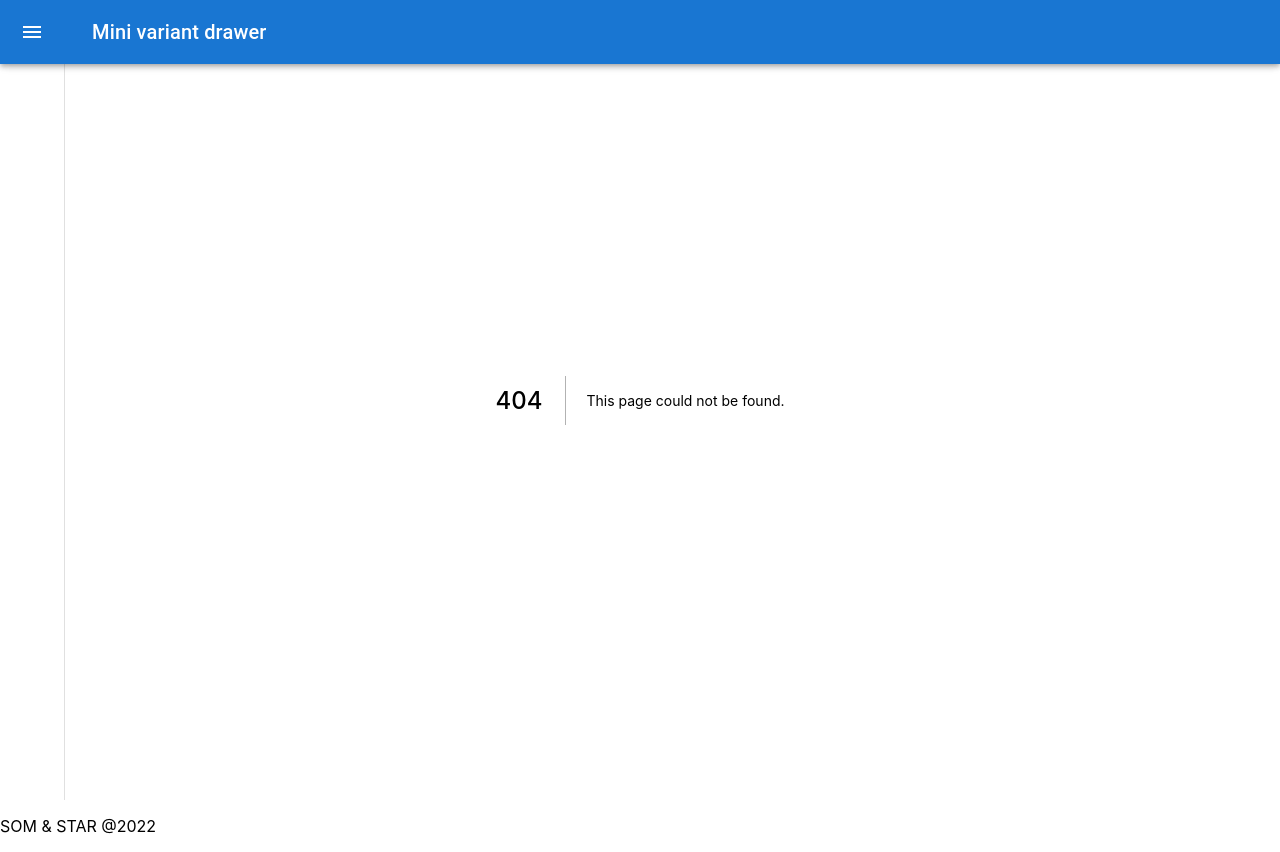
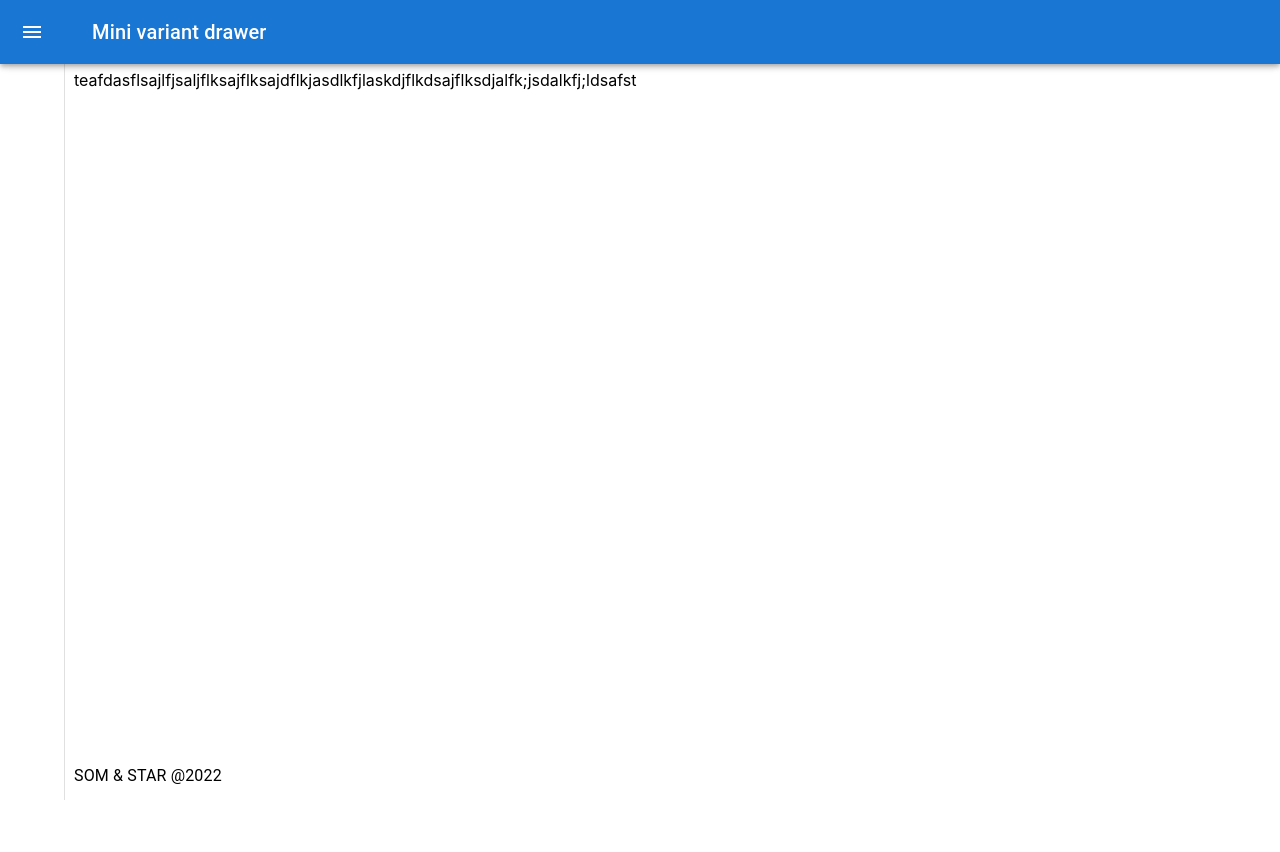
Before and after one commit to somsomy/techbook, a Next.js app: page /dashboard/test in a window 1280 px wide. Before the commit this address had no page. After the commit the page ends 800 px from the top, so only its background shows below. Built offline with nearby package versions, Linux system fonts and the light colour scheme.

Commit message:
edit dashboard, add nav list

```diff
--- /dev/null
+++ b/pages/dashboard/test.tsx
@@ -0,0 +1,8 @@
+const Test = () => {
+  console.log('test');
+  return (
+    <div>teafdasflsajlfjsaljflksajflksajdflkjasdlkfjlaskdjflkdsajflksdjalfk;jsdalkfj;ldsafst</div>
+  );
+};
+
+export default Test;
--- a/src/components/layouts/Footer.tsx
+++ b/src/components/layouts/Footer.tsx
@@ -1,12 +1,43 @@
-const Footer = () => {
+import { closeNavWidth, drawerWidth } from '../../config';
+
+import styled from '@emotion/styled';
+import { Box, Theme, Typography } from '@mui/material';
+import { useTheme } from '@mui/material/styles';
+
+interface FooterProps {
+  theme: Theme;
+  open: boolean;
+}
+
+const FooterBox = styled(Box)(({ theme, open }: FooterProps) => ({
+  display: 'flex',
+  alignItems: 'center',
+  position: 'fixed',
+  paddingLeft: open ? 10 : closeNavWidth + 10,
+  bottom: 0,
+  width: '100%',
+  minHeight: '48px',
+  transition: theme.transitions.create(['width', 'margin'], {
+    easing: theme.transitions.easing.sharp,
+    duration: theme.transitions.duration.leavingScreen
+  }),
+  ...(open && {
+    width: `calc(100% - ${drawerWidth}px)`,
+    marginLeft: drawerWidth,
+    transition: theme.transitions.create(['width', 'margin'], {
+      easing: theme.transitions.easing.easeOut,
+      duration: theme.transitions.duration.enteringScreen
+    })
+  })
+}));
+
+const Footer = ({ open }: any) => {
+  const theme = useTheme();
+
   return (
-    <div>
-      {/*<LimitWidthLayout padding="36px 0">*/}
-      <div>
-        <p>SOM & STAR @2022</p>
-      </div>
-      {/*</LimitWidthLayout>*/}
-    </div>
+    <FooterBox theme={theme} open={open}>
+      <Typography>SOM & STAR @2022</Typography>
+    </FooterBox>
   );
 };
 
--- a/src/components/layouts/Header.tsx
+++ b/src/components/layouts/Header.tsx
@@ -1,6 +1,6 @@
-import { useState } from 'react';
+import { drawerWidth } from '../../config';
 
-import { Box, IconButton, Theme, Toolbar, Typography } from '@mui/material';
+import { IconButton, Theme, Toolbar, Typography } from '@mui/material';
 import { styled, useTheme } from '@mui/material/styles';
 import MenuIcon from '@mui/icons-material/Menu';
 import MuiDrawer from '@mui/material/Drawer';
@@ -10,11 +10,9 @@ import ChevronRightIcon from '@mui/icons-material/ChevronRight';
 
 import Nav from './Nav';
 
-const drawerWidth = 240;
-
-type ThemeProps = {
+interface ThemeProps {
   theme: Theme;
-};
+}
 
 const isNotOpen = (prop: PropertyKey) => prop !== 'open';
 
@@ -82,13 +80,13 @@ const Drawer = styled(MuiDrawer, { shouldForwardProp: (prop) => isNotOpen(prop)
   })
 );
 
-const Header = () => {
+type HeaderProps = {
+  open: boolean;
+  handleDrawerOpen: () => void;
+};
+
+const Header = ({ open, handleDrawerOpen }: HeaderProps) => {
   const theme = useTheme();
-  const [open, setOpen] = useState<boolean>(false);
-
-  const handleDrawerOpen = () => {
-    setOpen(!open);
-  };
 
   return (
     <>
@@ -111,7 +109,6 @@ const Header = () => {
           </Typography>
         </Toolbar>
       </AppBar>
-      <NavContainer sx={{ display: 'flex', position: 'relative' }}>
       <Drawer variant="permanent" open={open}>
         <DrawerHeader>
           <IconButton onClick={handleDrawerOpen}>
@@ -120,12 +117,8 @@ const Header = () => {
         </DrawerHeader>
         <Nav open={open} />
       </Drawer>
-      </NavContainer>
     </>
   );
 };
 
-const NavContainer = styled(Box)({
-  position: 'relative'
-});
 export default Header;
--- a/src/components/layouts/Layout.tsx
+++ b/src/components/layouts/Layout.tsx
@@ -1,9 +1,9 @@
+import { ReactNode, useEffect, useState } from 'react';
+import { useRouter } from 'next/router';
+
+import Main from './Main';
 import Header from './Header';
 import Footer from './Footer';
-import Nav from './Nav';
-import { useRouter } from 'next/router';
-import { ReactNode, useEffect } from 'react';
-import { createContext } from 'react';
 
 const ScrollToTop = () => {
   const router = useRouter();
@@ -13,20 +13,24 @@ const ScrollToTop = () => {
   return null;
 };
 
-// export let HeaderBgContext: any = createContext();
-type Props = {
+interface LayoutProps {
   children: ReactNode;
-};
+}
 
-const Layout = ({ children }: Props) => {
+const Layout = ({ children }: LayoutProps) => {
+  const [open, setOpen] = useState<boolean>(false);
+
+  const handleDrawerOpen = () => {
+    setOpen(!open);
+  };
+
   return (
-    <div>
+    <>
       <ScrollToTop />
-      <Header />
-      <Nav />
-      <div>{children}</div>
-      <Footer />
-    </div>
+      <Header open={open} handleDrawerOpen={handleDrawerOpen} />
+      <Main open={open}>{children}</Main>
+      <Footer open={open} />
+    </>
   );
 };
 
--- /dev/null
+++ b/src/components/layouts/Main.tsx
@@ -0,0 +1,45 @@
+import { ReactNode } from 'react';
+import { appBarHeight, closeNavWidth, drawerWidth } from '../../config';
+
+import styled from '@emotion/styled';
+import { Box, Theme } from '@mui/material';
+import { useTheme } from '@mui/material/styles';
+
+type MainBoxProps = {
+  open: boolean;
+  theme: Theme;
+};
+
+const MainBox = styled(Box)(({ open, theme }: MainBoxProps) => ({
+  display: 'flex',
+  flexDirection: 'column',
+  width: '100%',
+  paddingLeft: open ? 10 : closeNavWidth + 10,
+  height: `calc(100vh - ${appBarHeight * 2}px)`,
+  marginTop: appBarHeight,
+  ...(open && {
+    width: `calc(100% - ${drawerWidth}px)`,
+    marginLeft: drawerWidth,
+    transition: theme.transitions.create(['width', 'margin'], {
+      easing: theme.transitions.easing.easeOut,
+      duration: theme.transitions.duration.enteringScreen
+    })
+  })
+}));
+
+interface MainProps {
+  open: boolean;
+  children: ReactNode;
+}
+
+const Main = ({ open, children }: MainProps) => {
+  const theme = useTheme();
+
+  return (
+    <MainBox theme={theme} open={open}>
+      {children}
+    </MainBox>
+  );
+};
+
+export default Main;
--- a/src/components/layouts/Nav.tsx
+++ b/src/components/layouts/Nav.tsx
@@ -1,15 +1,20 @@
-import React from 'react';
+import { useRouter } from 'next/router';
+
 import TreeView from '@mui/lab/TreeView';
+import TreeItem from '@mui/lab/TreeItem';
 import ExpandMoreIcon from '@mui/icons-material/ExpandMore';
 import ChevronRightIcon from '@mui/icons-material/ChevronRight';
-import TreeItem from '@mui/lab/TreeItem';
 
-type NavProps = {
-  open?: boolean;
-};
+import { PATH_DASHBOARD } from '../../routes/paths';
+
+interface NavProps {
+  open: boolean;
+}
 
 const Nav = (props: NavProps) => {
   const { open } = props;
+
+  const router = useRouter();
 
   return (
     <TreeView
@@ -18,17 +23,43 @@ const Nav = (props: NavProps) => {
       defaultExpandIcon={<ChevronRightIcon />}
       sx={{ height: 240, flexGrow: 1, maxWidth: 400, overflowY: 'auto', opacity: open ? 1 : 0 }}
     >
-      <TreeItem nodeId="1" label="Applications">
-        <TreeItem nodeId="2" label="Calendar" />
-      </TreeItem>
-      <TreeItem nodeId="5" label="Documents">
-        <TreeItem nodeId="10" label="OSS" />
-        <TreeItem nodeId="6" label="MUI">
-          <TreeItem nodeId="8" label="index.js" />
+      {menuList.map((menu) => (
+        <TreeItem key={`top-${menu.id}`} nodeId={`top-${menu.id}`} label={menu.topMenu}>
+          {menu.subMenu.map((subMenu) => (
+            <TreeItem
+              key={`sub-${subMenu.id}`}
+              nodeId={`sub-${subMenu.id}`}
+              label={subMenu.label}
+              onClick={() => router.push(PATH_DASHBOARD[subMenu.path])}
+            />
+          ))}
         </TreeItem>
-      </TreeItem>
+      ))}
     </TreeView>
   );
 };
 
 export default Nav;
+
+interface MenuList {
+  id: number;
+  topMenu: string;
+  subMenu: {
+    id: number;
+    label: string;
+    path: string;
+  }[];
+}
+
+const menuList: MenuList[] = [
+  {
+    id: 1,
+    topMenu: 'Applications',
+    subMenu: [{ id: 1, label: 'Calendar', path: 'calendar' }]
+  },
+  {
+    id: 2,
+    topMenu: 'Document',
+    subMenu: []
+  }
+];
--- /dev/null
+++ b/src/config.ts
@@ -0,0 +1,3 @@
+export const drawerWidth = 240;
+export const appBarHeight = 70;
+export const closeNavWidth = 64;
--- /dev/null
+++ b/src/routes/paths.ts
@@ -0,0 +1,5 @@
+const ROOT_DASHBOARD = '/dashboard';
+
+export const PATH_DASHBOARD: Record<string, string> = {
+  calendar: ROOT_DASHBOARD + '/test'
+};
```
Lines whose indentation alone changed are shown as unchanged.
